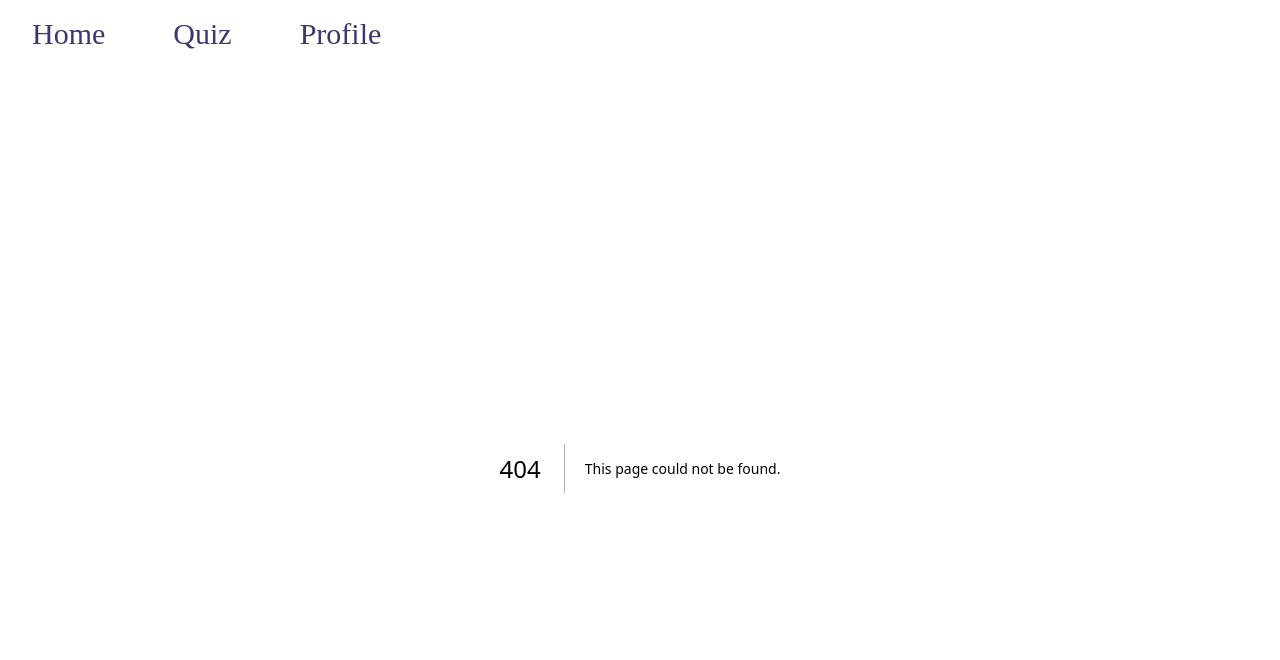
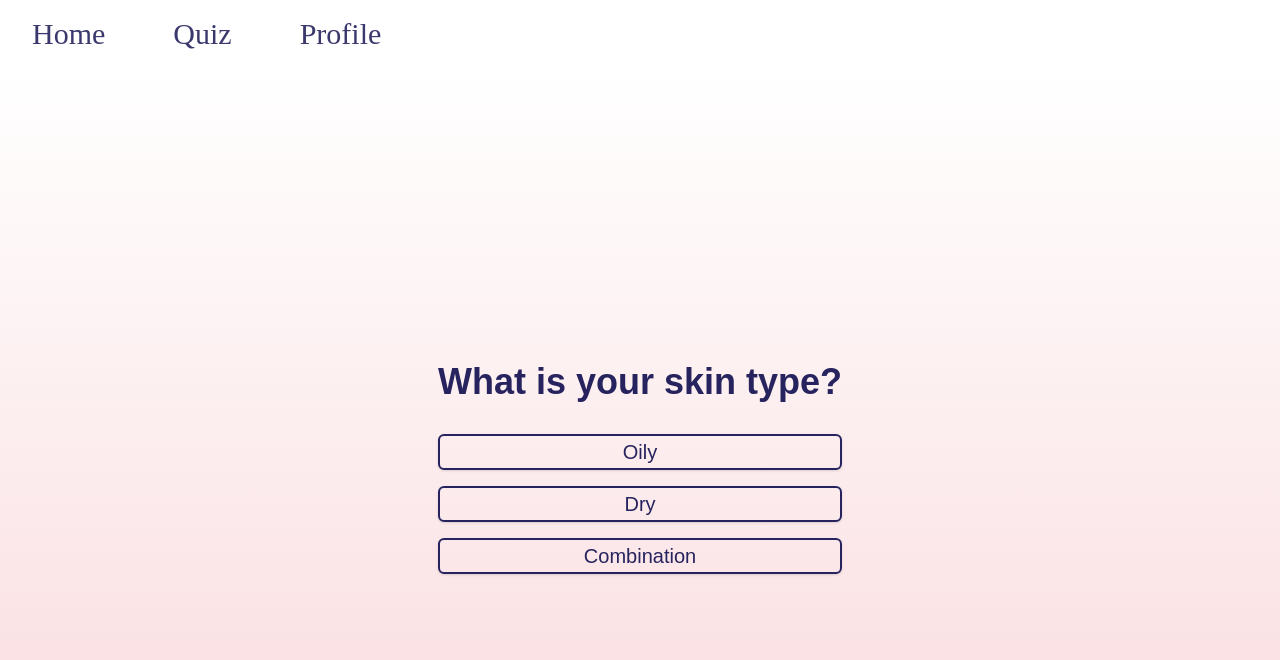
Before and after one commit to cobynguonlyvt/hackviolet2024, a Next.js app in the folder site/: page /quiz in a window 1280 px wide. Before the commit this address had no page. Shown: the top 660 px of the page. Built offline with nearby package versions, Linux system fonts and the light colour scheme.

Commit message:
basic quiz results

```diff
--- /dev/null
+++ b/package.json
@@ -0,0 +1,5 @@
+{
+  "dependencies": {
+    "motion": "^12.0.6"
+  }
+}
--- /dev/null
+++ b/site/app/quiz/page.tsx
@@ -0,0 +1,74 @@
+"use client";
+
+import { React, useState } from "react";
+import { Button } from "@/components/ui/button";
+import { Link } from "next/link";
+import { useRouter } from "next/navigation";
+
+export default function Quiz() {
+    const questions = [
+        {
+            id: 1,
+            question: "What is your skin type?",
+            options: ["Oily", "Dry", "Combination"],
+        },
+        {
+            id: 2,
+            question: "What type of product are you looking for?",
+            options: ["Cleanser", "Moisturizer", "Toner", "Serum", "Spot Treatment"],
+        },
+        {
+            id: 3,
+            question: "What's your budget?",
+            options: ["$0 - $25", "$25 - $50", "$50 - $100", "Over $100"],
+        }
+    ]
+
+    const [answers, setAnswers] = useState([]);
+    const [currentIdx, setCurrentIdx] = useState(0);
+    const router = useRouter();
+
+    const handleAnswer = (answer: string) => {
+        const updatedAnswers = [
+            ...answers,
+            { questionId: questions[currentIdx].id, answer }
+        ];
+
+        setAnswers(updatedAnswers);
+
+        if (currentIdx < questions.length - 1) {
+            setCurrentIdx(currentIdx + 1);
+        }
+        else {
+            router.push(`quiz/results?answers=${JSON.stringify(updatedAnswers)}`);
+        }
+    }
+
+    const currentQuestion = questions[currentIdx]
+
+
+    return (
+        <div className="min-h-screen flex items-center justify-center bg-gradient-to-b from-white to-[#F9D8DB]">
+            <div
+                className="text-center p-8 max-w-2xl mx-auto"
+                key={currentQuestion.id} // Ensure unique key for each question transition
+                initial={{ opacity: 0 }}
+                animate={{ opacity: 1 }}
+                exit={{ opacity: 0 }}
+                transition={{ duration: 0.5 }}
+            >
+                <h2 className="text-4xl text-[#26235E] font-bold mb-8">{currentQuestion.question}</h2>
+                <div className="space-y-4">
+                    {currentQuestion.options.map((option) => (
+                        <Button
+                            key={option}
+                            onClick={() => handleAnswer(option)}
+                            className="w-full text-xl py-4 px-8 bg-transparent border-2 border-[#26235E] text-[#26235E] hover:bg-[#F9D8DB]"
+                        >
+                            {option}
+                        </Button>
+                    ))}
+                </div>
+            </div>
+        </div>    )
+}
--- /dev/null
+++ b/site/app/quiz/results/page.tsx
@@ -0,0 +1,80 @@
+interface Answer {
+    questionId: number;
+    answer: string;
+}
+
+interface Product {
+    id: string;
+    brand: string;
+    name: string;
+    active_ingredients: string[];
+    skin_type: string;
+    product_type: string;
+    price: number;
+}
+
+const ResultsPage = async ({ searchParams }: {searchParams: {answers: string}}) => {
+    let parsed_answers: Answer[] = [];
+    if (searchParams.answers) {
+        try {
+            // Decode the URL-encoded string and parse it as JSON
+            parsed_answers = JSON.parse(decodeURIComponent(searchParams.answers));
+        } catch (error) {
+            console.error('Error parsing answers:', error);
+        }
+    }
+
+    const response = await fetch('http://127.0.0.1:8000/products');
+    const products: Product[] = await response.json();
+
+    const filterProducts = (answers: Answer[], products: Product[]) => {
+        return products.filter((product) => {
+            // Filter by skin type
+            const skinTypeAnswer = answers.find((answer) => answer.questionId === 1); // Skin type questionId
+            const matchesSkinType = skinTypeAnswer ? product.skin_type.toLowerCase() === skinTypeAnswer.answer.toLowerCase(): true;
+
+            // Filter by price range (assuming price range is questionId 3)
+            const priceRangeAnswer = answers.find((answer) => answer.questionId === 3);
+            const matchesPriceRange = priceRangeAnswer ? {
+                "$25 - $50": product.price >= 25 && product.price <= 50,
+                "$50 - $100": product.price >= 50 && product.price <= 100,
+                "$100 - $200": product.price >= 100 && product.price <= 200,
+                "$0 - $25": product.price >= 0 && product.price <= 25,
+            }[priceRangeAnswer.answer] : true;
+
+            // Filter by product type (e.g., cleanser, moisturizer)
+            const productTypeAnswer = answers.find((answer) => answer.questionId === 2); // Product type questionId
+            const matchesProductType = productTypeAnswer ? product.product_type.toLowerCase() === productTypeAnswer.answer.toLowerCase() : true;
+
+            // Combine the filters
+            return matchesSkinType && matchesPriceRange && matchesProductType;
+        });
+    };
+
+    const filteredProducts = filterProducts(parsed_answers, products);
+    console.log(filteredProducts);
+
+    return (
+        <div>
+            <h1>Quiz Results</h1>
+            <h2>Your Answers:</h2>
+            <ul>
+                {parsed_answers.map((answer) => (
+                    <li key={answer.questionId}>
+                        Question {answer.questionId}: {answer.answer}
+                    </li>
+                ))}
+            </ul>
+            <h2>Recommended Products:</h2>
+            <ul>
+                {filteredProducts.map((product) => (
+                    <li key={product.id}>
+                        {product.name} - {product.brand} | ${product.price}
+                    </li>
+                ))}
+            </ul>
+        </div>
+    );
+};
+
+export default ResultsPage;
```
Also changed, not shown: 1 other file (tests, documents, lock files or other folders).
